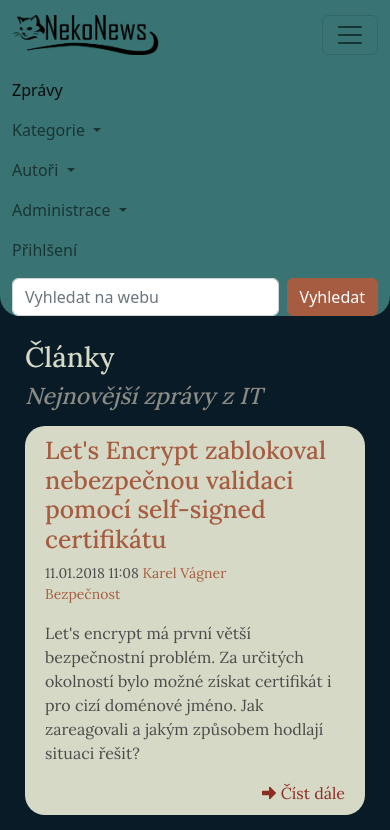
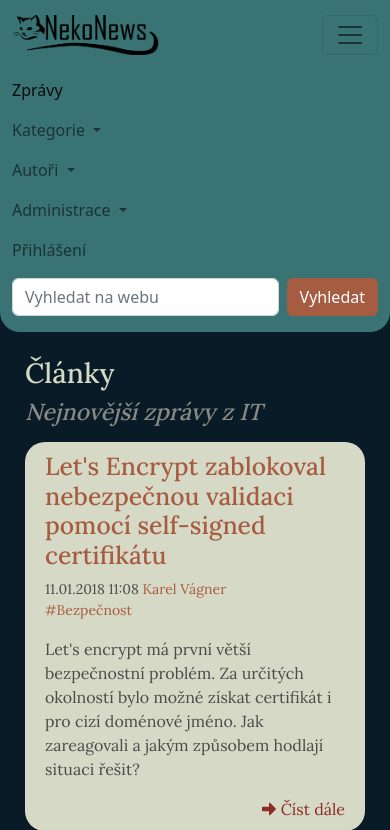
Before and after one commit to MandelOwO/News-Portal, a PHP site: page /articles in a window 390 px wide, after a click that opens the changed part. Shown: the top 830 px of the page. Run offline with PHP 8.4, Linux system fonts and the light colour scheme; data comes from the database, SQL or seed files in the repository; both versions use the stored data as it was after the commit.

Commit message:
Dadabase

```diff
--- a/model/CategoryRepository.php
+++ b/model/CategoryRepository.php
@@ -28,7 +28,7 @@
 
         $string = '';
         foreach ($categories as $category) {
-            $string .= '<a href="../category/articles.php?category_id=' . $category['category_id'] . '">' . $category['category_name'] . ' </a>';
+            $string .= '<a href="../category/articles.php?category_id=' . $category['category_id'] . '">#' . $category['category_name'] . ' </a>';
         }
 
         return $string;
--- a/source/pages/navbar.php
+++ b/source/pages/navbar.php
@@ -106,7 +106,7 @@
                 </li>
                 <li class="nav-item">
                     <a class="nav-link <?= $_GET['page'] == 'login' ? 'active' : '' ?> "
-                       aria-current="page" href="">Přihlšení</a>
+                       aria-current="page" href="">Přihlášení</a>
                 </li>
             </ul>
 
--- a/source/style.css
+++ b/source/style.css
@@ -39,7 +39,7 @@
 }
 
 
-/* --- >>>>>>>>>> MOBILE <<<<<<<<<< --- */
+
 
 body {
     margin: 0;
@@ -84,6 +84,12 @@
 @media (min-width: 992px) {
     .dropdown:hover .dropdown-menu {
         display: block;
+    }
+}
+
+@media (max-width: 992px){
+    .search{
+        margin-bottom: 1rem;
     }
 }
 
```
Also changed, not shown: .assignment/nekonews.sql (added).
